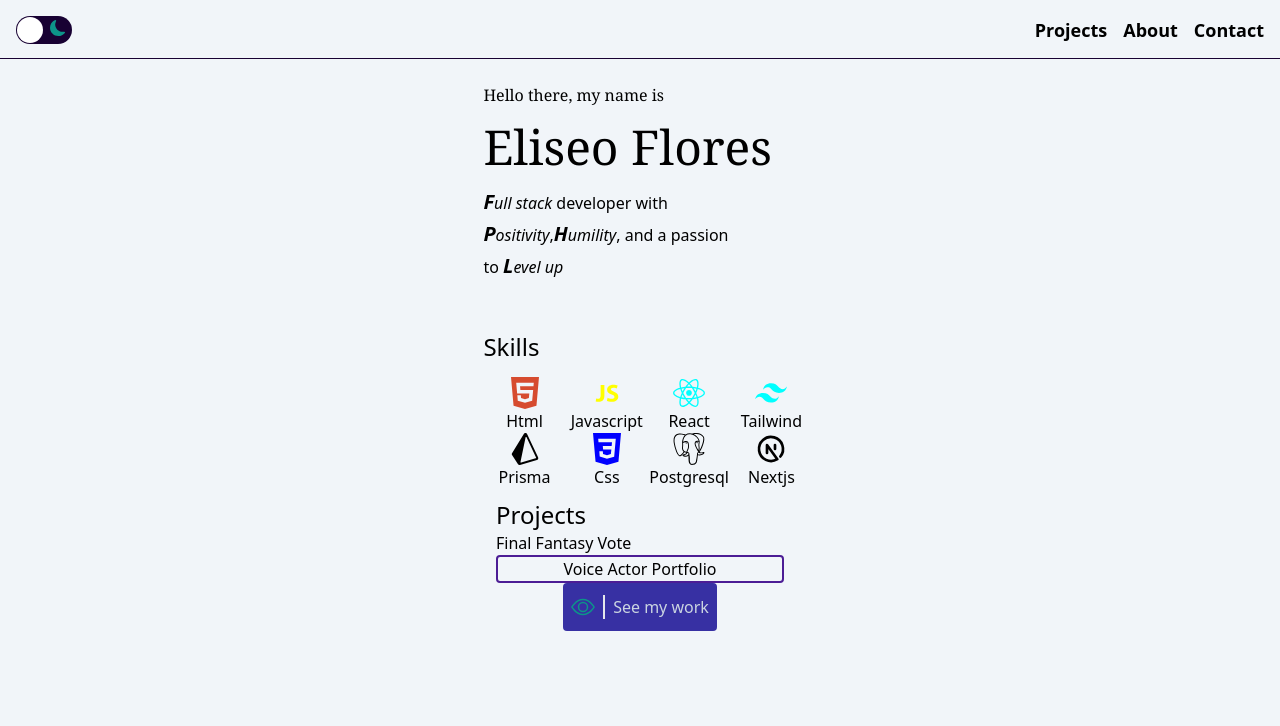
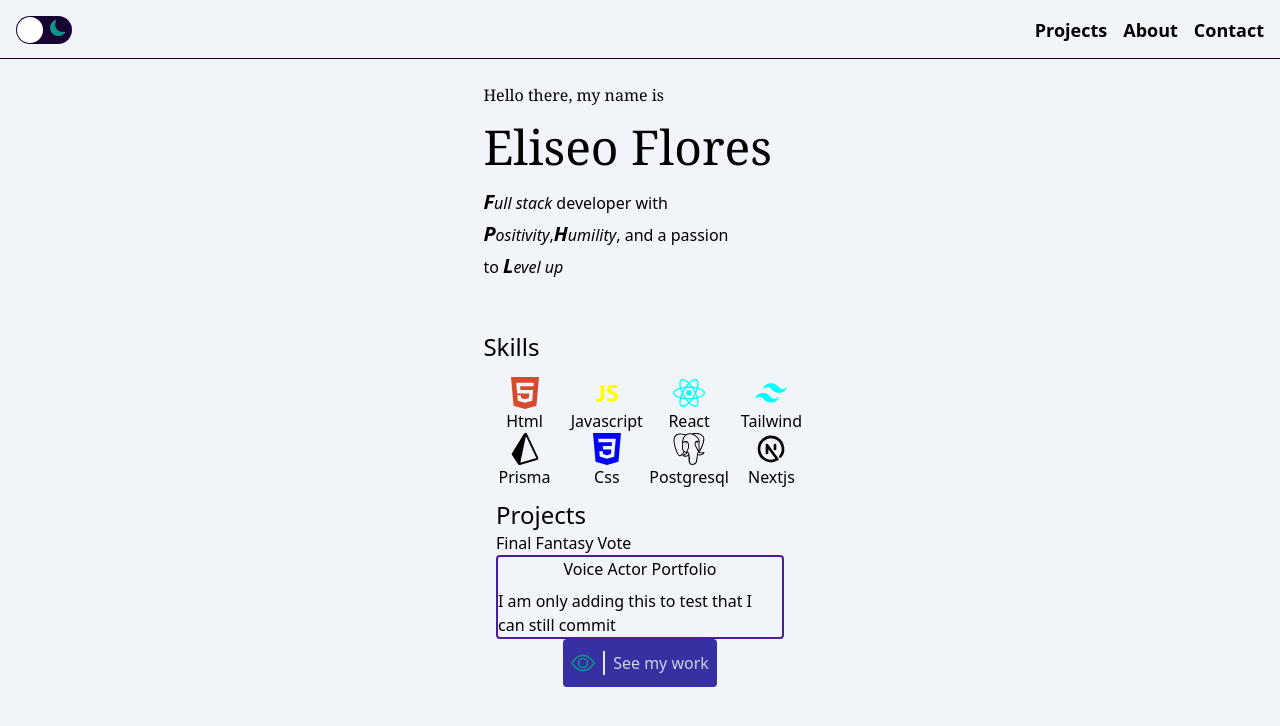
Before and after one commit to Seo-the-platinum/Seo-Portfolio, a Next.js app: page / in a window 1280 px wide. Shown: the top 726 px of the page. Built offline with nearby package versions, Linux system fonts and the light colour scheme.

Commit message:
test line

```diff
--- a/src/components/projects/Projects.tsx
+++ b/src/components/projects/Projects.tsx
@@ -11,7 +11,7 @@ const Projects = () => {
         </div>
         <div className='flex flex-col gap-2 items-center w-72 border-violet-900 rounded border-2'>
             <h3 className='dark:text-slate-300'>Voice Actor Portfolio</h3>
-            {/* <Image src={voicePic} alt='gif of voice actor site'/> */}
+            <p>I am only adding this to test that I can still commit</p>
         </div>
     </div>
   )
```
